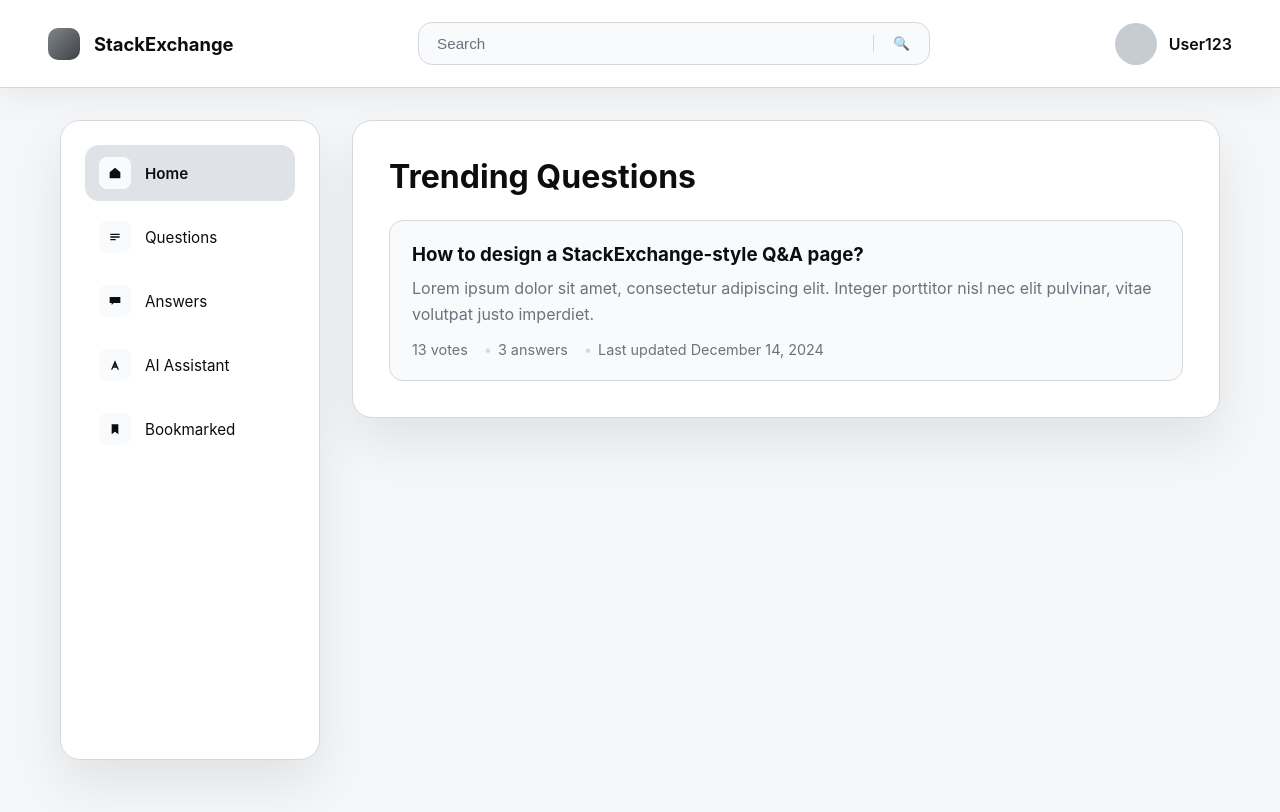
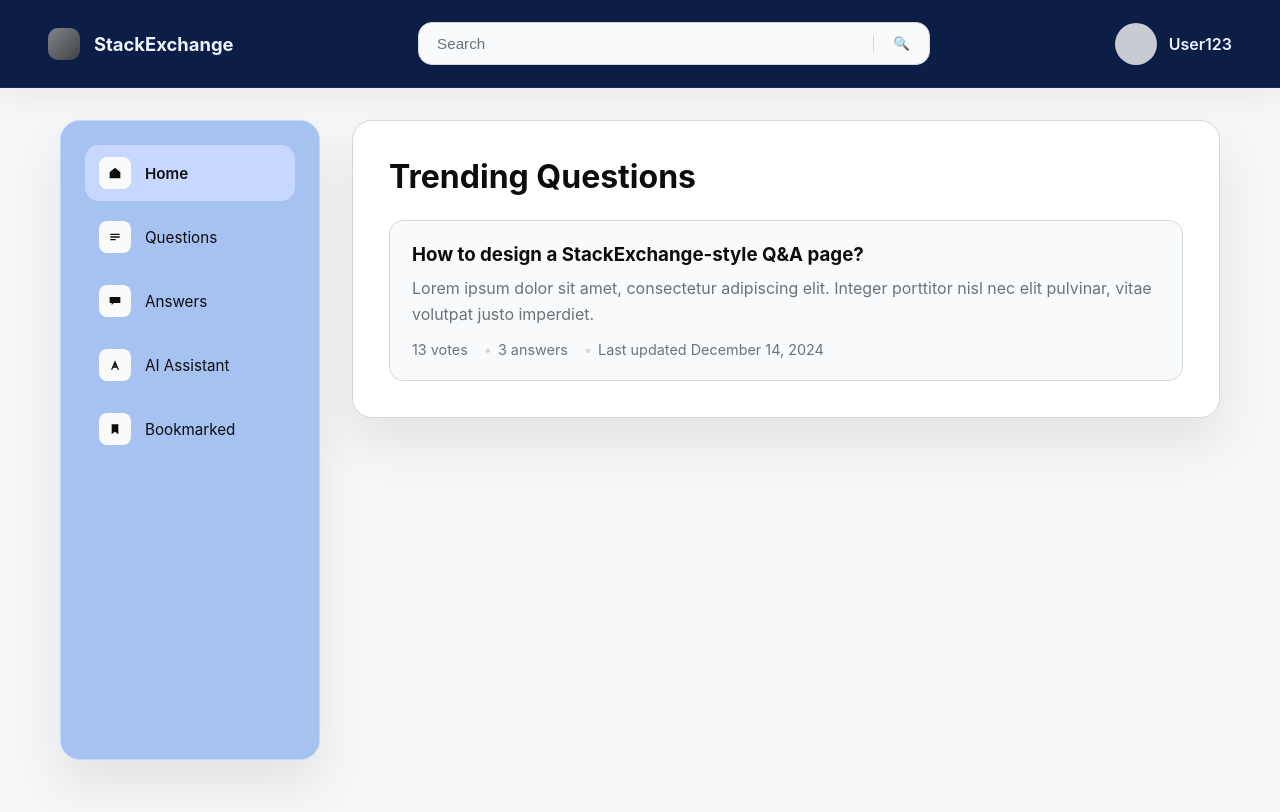
Before and after one commit to KarimElbasiouni/4HC3-StackEx-HighFidelity, a plain HTML site: page index.html in a window 1280 px wide. Drawn offline with Linux system fonts and the light colour scheme.

Commit message:
Add colors

```diff
--- a/styles.css
+++ b/styles.css
@@ -55,14 +55,15 @@
   left: 0;
   right: 0;
   height: 88px;
-  background: var(--surface);
-  border-bottom: 1px solid var(--border);
+  background: #0c1d46;
+  border-bottom: 1px solid #15275c;
   display: flex;
   align-items: center;
   justify-content: space-between;
   padding: 0 48px;
   z-index: 20;
   box-shadow: 0 10px 30px rgba(15, 17, 19, 0.05);
+  color: #eef2ff;
 }
 
 .logo-lockup {
@@ -136,9 +137,9 @@
 
 .sidebar {
   padding: 24px;
-  background: var(--surface);
+  background: #a6c2f1;
   border-radius: var(--radius-lg);
-  border: 1px solid var(--border);
+  border: 1px solid #c3d4ff;
   box-shadow: var(--shadow);
   align-self: stretch;
   position: sticky;
@@ -187,7 +188,7 @@
 }
 
 .nav-item.active {
-  background: #dfe3e7;
+  background: #c7d7ff;
   font-weight: 600;
 }
 
```
